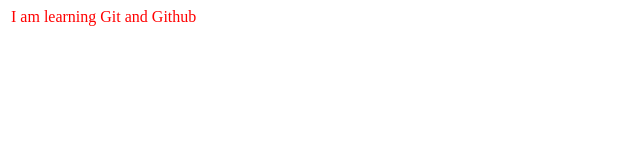
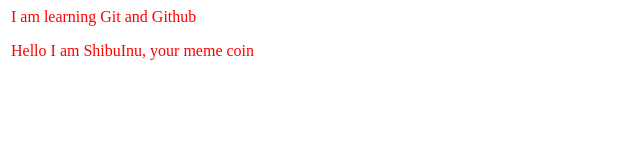
Before and after one commit to iAmBotOkkk/MyRepo, a plain HTML site: page index.html in a window 1280 px wide. Shown: the whole page, without its empty margins (0-640 px from the left). Drawn offline with Linux system fonts and the light colour scheme.

Commit message:
Added the shibuInu meme coin

```diff
--- a/index.html
+++ b/index.html
@@ -1,2 +1,3 @@
 <link rel="stylesheet" href="styles.css">
 <p>I am learning Git and Github</p>
+<p>Hello I am ShibuInu, your meme coin </p>
```
